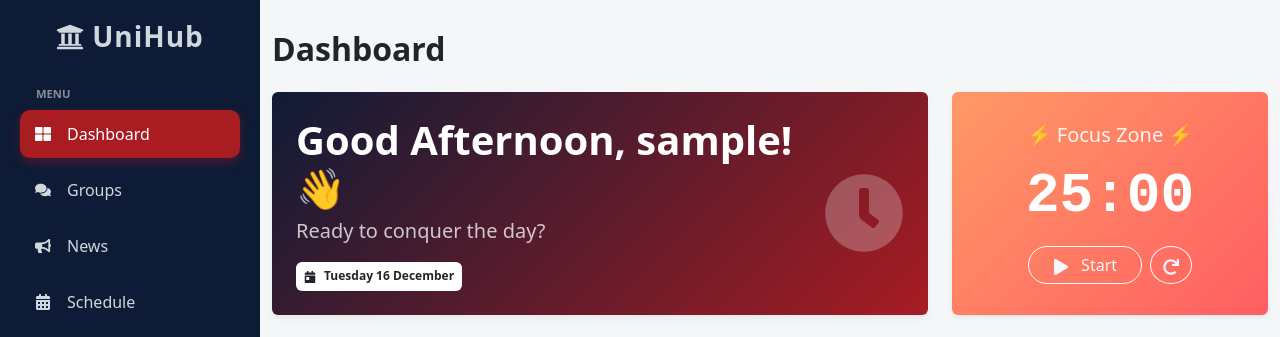
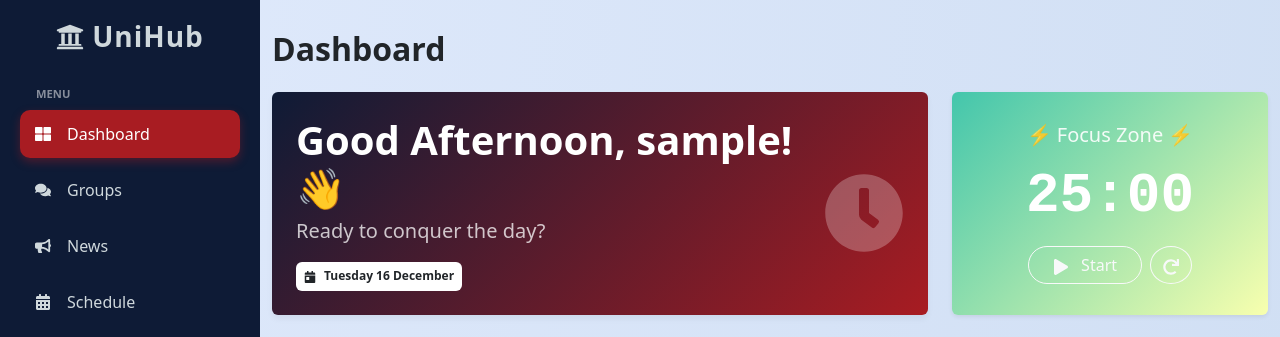
Before and after one commit to V4mpD/student_board, a React (Create React App) app: page / in a window 1280 px wide. Shown: the top 337 px of the page. Built offline with nearby package versions, Linux system fonts and the light colour scheme; no server answers; sample sign-in values are in the browser's storage.

Commit message:
added gradients

```diff
--- a/src/App.css
+++ b/src/App.css
@@ -3,6 +3,9 @@
 :root {
   /* LIGHT MODE */
   --bg-body: #f4f6f8;
+  --bg-gradient-start: #E0EAFC;
+  --bg-gradient-end: #CFDEF3;
+
   --bg-sidebar: #0e1b36;
   --bg-card: #ffffff;
 
@@ -21,6 +24,9 @@
 /* DARK MODE */
 [data-theme='dark'] {
   --bg-body: #121212;
+  --bg-gradient-start: #080B35;
+  --bg-gradient-end: #152A5D;
+
   --bg-sidebar: #000000;
   --bg-card: #1e1e1e;
 
@@ -60,9 +66,14 @@
 body, html, #root {
   height: 100%;
   margin: 0;
-  background-color: var(--bg-body);
   color: var(--text-main);
-  transition: background-color 0.3s, color 0.3s;
+
+  /* Gradient */
+  background: radial-gradient(circle at top left, var(--bg-gradient-start), var(--bg-gradient-end));
+  background-attachment: fixed; /* Keeps gradient steady while scrolling */
+  background-size: cover;
+
+  transition: background 0.3s, color 0.3s;
 }
 
 h1, h2, h3, h4, h5, h6 {
--- a/src/pages/Dashboard.js
+++ b/src/pages/Dashboard.js
@@ -126,7 +126,7 @@ const Dashboard = () => {
             className="card h-100 border-0 shadow-sm text-center p-3 text-white"
             style={{
               /* NEW GRADIENT */
-              background: 'linear-gradient(135deg, #FF9966 0%, #FF5E62 100%)'
+              background: 'linear-gradient(135deg, #43c6ac 0%, #f8ffae 100%)'
             }}
           >
             {/* Centered Flex Container */}
```
